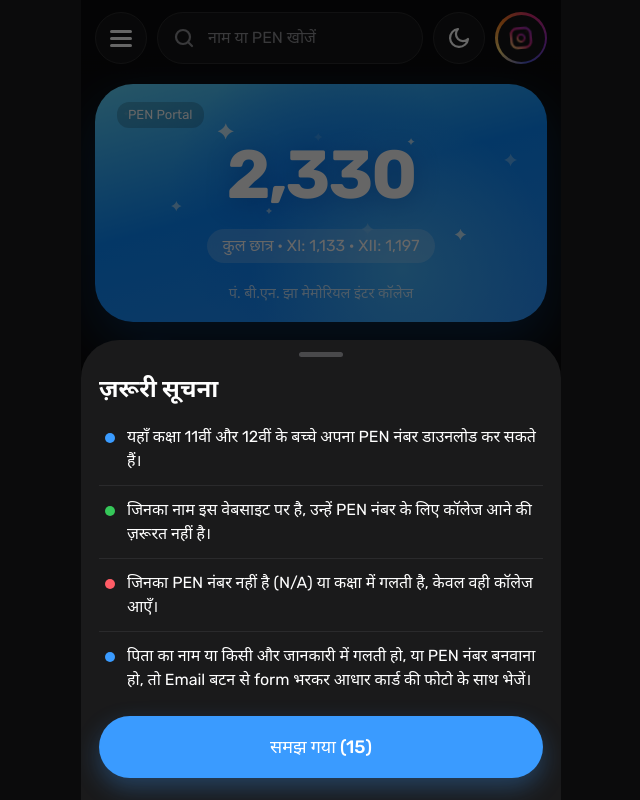
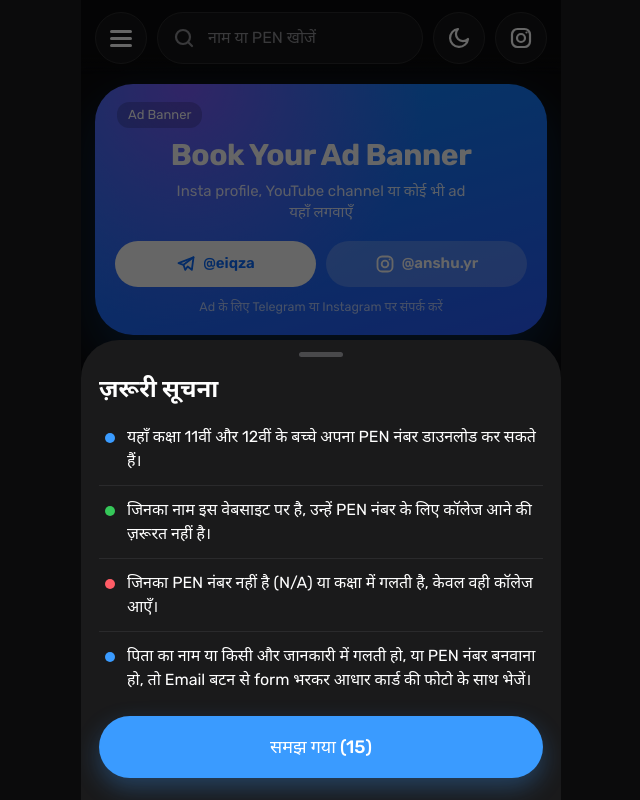
Before and after one commit to kushmil/Edu, a plain HTML site: page index.html in a window 1280 px wide. Shown: the whole page, without its empty margins (319-959 px from the left). Drawn offline with Linux system fonts and the light colour scheme.

Commit message:
Add files via upload

```diff
--- a/index.html
+++ b/index.html
@@ -27,6 +27,14 @@ svg{width:24px;height:24px;stroke:currentColor;fill:none;stroke-width:2.2;stroke
 #view{height:100%;overflow-y:auto;padding:calc(env(safe-area-inset-top,0px) + 84px) 14px 40px;scrollbar-width:none}
 #view::-webkit-scrollbar{display:none}
 .card,.pc{border-radius:38px;position:relative;overflow:hidden;color:#fff;background:radial-gradient(circle at 68% 78%,#46b4ff 0,transparent 42%),radial-gradient(circle at 50% 50%,#0a84ff 0,transparent 60%),linear-gradient(165deg,#63d9ff 0%,#0a8bff 45%,#2a93ff 100%);box-shadow:0 20px 50px rgba(10,132,255,.25)}
+.ad{border-radius:38px;position:relative;overflow:hidden;color:#fff;padding:54px 20px 20px;text-align:center;background:radial-gradient(circle at 20% 0,#7b5cff 0,transparent 55%),linear-gradient(165deg,#0a8bff 0%,#2a5cff 100%);box-shadow:0 20px 50px rgba(10,132,255,.25)}
+.adt{font-size:30px;font-weight:700;letter-spacing:-.5px;line-height:1.15}
+.ads{font-size:15px;opacity:.85;margin:8px auto 0;max-width:290px;line-height:1.4}
+.adb{display:flex;gap:10px;margin-top:18px}
+.adb a{flex:1;min-width:0;display:flex;align-items:center;justify-content:center;gap:7px;height:46px;border-radius:23px;font-size:15px;font-weight:600;transition:transform .15s}
+.adb a:active{transform:scale(.95)}.adb svg{width:20px;height:20px}
+.adb .b1{background:#fff;color:#0a6cff}.adb .b2{background:rgba(255,255,255,.22);color:#fff}
+.adn{font-size:12.5px;opacity:.65;margin-top:12px}
 .card{aspect-ratio:1.9;display:flex;align-items:center;justify-content:center}
 .mid{position:relative;z-index:1;display:flex;flex-direction:column;align-items:center;gap:8px;margin-top:-14px}
 .big{font-size:68px;font-weight:700;letter-spacing:-2px;text-shadow:0 4px 24px rgba(0,60,160,.35)}
@@ -108,16 +116,11 @@ svg{width:24px;height:24px;stroke:currentColor;fill:none;stroke-width:2.2;stroke
 .bg i:nth-child(1){top:0}.bg i:nth-child(2){top:7px}.bg i:nth-child(3){top:14px}
 .cb.open{background:var(--act);color:var(--bl)}
 .cb.open .bg i:nth-child(1){top:7px;transform:rotate(45deg)}.cb.open .bg i:nth-child(2){opacity:0;transform:scaleX(0)}.cb.open .bg i:nth-child(3){top:7px;transform:rotate(-45deg)}
-.ig{position:relative;width:52px;height:52px;border-radius:50%;display:grid;place-items:center;flex:none;overflow:hidden;transition:transform .2s}
-.ig:before{content:"";position:absolute;inset:-60%;background:conic-gradient(#feda75,#fa7e1e,#d62976,#962fbf,#4f5bd5,#feda75);animation:spin 3s linear infinite}
-.ig:after{content:"";position:absolute;inset:2.5px;border-radius:50%;background:var(--tb)}
-.ig svg{position:relative;z-index:1;width:26px;height:26px;animation:wg 4.5s ease-in-out infinite}
-.ig .a{stroke-dasharray:70;animation:dr 3s ease-in-out infinite}
-.ig .b{transform-box:fill-box;transform-origin:center;animation:pu 2.2s ease-in-out infinite}
-.ig .c{animation:bl 1.4s ease-in-out infinite}
+.ig{width:52px;height:52px;border-radius:50%;background:var(--tb);border:1px solid var(--bd);display:grid;place-items:center;flex:none;color:var(--tx);transition:transform .2s}
+.ig svg{width:24px;height:24px}
 @keyframes spin{to{transform:rotate(360deg)}}@keyframes pu{50%{transform:scale(.7)}}@keyframes bl{50%{opacity:.15}}
-@keyframes wg{0%,14%,100%{transform:rotate(0)}3%{transform:rotate(-16deg)}6%{transform:rotate(13deg)}9%{transform:rotate(-8deg)}}
-@keyframes dr{0%{stroke-dashoffset:70}55%,100%{stroke-dashoffset:0}}
+
+
 .menu{position:absolute;inset:0;z-index:11;background:rgba(0,0,0,.55);backdrop-filter:blur(8px);-webkit-backdrop-filter:blur(8px);opacity:0;pointer-events:none;transition:opacity .3s}
 .menu.on{opacity:1;pointer-events:auto}
 .mp{margin:calc(env(safe-area-inset-top,0px) + 74px) 14px 0;background:var(--pn);border:1px solid var(--bd);border-radius:30px;padding:8px;transform:translateY(-16px) scale(.96);transform-origin:top left;transition:transform .4s cubic-bezier(.2,.9,.3,1)}
@@ -157,14 +160,14 @@ function count(el,to){var t=performance.now();(function f(n){var p=Math.min((n-t
 function chrome(){var MI=[["stu","li","छात्र सूची","सभी छात्र खोजें","linear-gradient(160deg,#4ab3ff,#2b6bff)"],["calc","ca","कैलकुलेटर","हिसाब और Marks %","linear-gradient(160deg,#4bd6a0,#1c9a78)"],["info","al","सूचना","ज़रूरी बातें और मदद","linear-gradient(160deg,#ffa23a,#ff6a2a)"]];
 function mi(t,k,n,d,g,x){return '<'+t+' class="mi" '+x+'><i style="background:'+g+'">'+ic(k)+'</i><div><b>'+n+'</b><small>'+d+'</small></div></'+t+'>'}
 var items=MI.map(function(m){return mi("button",m[1],m[2],m[3],m[4],'data-a="tab" data-v="'+m[0]+'"')}).join("")+mi("button","ml","गलती सुधार Email","form भरकर भेजें","linear-gradient(160deg,#9b7bff,#6a45e8)",'data-a="mail"')+mi("a","tg","Telegram Support","PEN से जुड़े सवाल","linear-gradient(160deg,#4ab3ff,#2b6bff)",'data-a="mc" href="https://t.me/bnjhacollege" target="_blank" rel="noopener"');
-$("app").innerHTML='<div class="top"><button class="cb" id="mb" data-a="menu" aria-label="Menu"><span class="bg"><i></i><i></i><i></i></span></button><label class="sr">'+ic("se")+'<input id="q" type="search" placeholder="नाम या PEN खोजें" autocomplete="off" enterkeyhint="search"></label><button class="cb" data-a="th" aria-label="Theme"><span class="moon">'+ic("mo")+'</span><span class="sun">'+ic("su")+'</span></button><a class="ig" href="https://instagram.com/ik.ansu" target="_blank" rel="noopener" aria-label="Instagram"><svg viewBox="0 0 24 24" fill="none"><defs><linearGradient id="igg" x1="0" y1="1" x2="1" y2="0"><stop offset="0" stop-color="#feda75"/><stop offset=".45" stop-color="#d62976"/><stop offset="1" stop-color="#962fbf"/></linearGradient></defs><rect class="a" x="3" y="3" width="18" height="18" rx="5.5" stroke="url(#igg)"/><circle class="b" cx="12" cy="12" r="4" stroke="url(#igg)"/><circle class="c" cx="17.5" cy="6.5" r="1.1" fill="#d62976" stroke="none"/></svg></a></div><div class="menu" id="menu" data-a="mclose"><div class="mp">'+items+'</div></div><div id="view"></div>';
+$("app").innerHTML='<div class="top"><button class="cb" id="mb" data-a="menu" aria-label="Menu"><span class="bg"><i></i><i></i><i></i></span></button><label class="sr">'+ic("se")+'<input id="q" type="search" placeholder="नाम या PEN खोजें" autocomplete="off" enterkeyhint="search"></label><button class="cb" data-a="th" aria-label="Theme"><span class="moon">'+ic("mo")+'</span><span class="sun">'+ic("su")+'</span></button><a class="ig" href="https://instagram.com/anshu.yr" target="_blank" rel="noopener" aria-label="Instagram">'+ic("ig")+'</a></div><div class="menu" id="menu" data-a="mclose"><div class="mp">'+items+'</div></div><div id="view"></div>';
 var dt;$("q").oninput=function(e){q=e.target.value;if(tab!="stu")return setTab("stu");clearTimeout(dt);dt=setTimeout(apply,120)};setTab(tab)}
 function menu(o){var m=$("menu");if(!m)return;m.classList.toggle("on",o);$("mb").classList.toggle("open",o)}
 function setTab(t){tab=t;$("app").dataset.tab=t;document.querySelectorAll(".mi[data-a=tab]").forEach(function(b){b.classList.toggle("on",b.dataset.v==t)});var v=$("view");v.scrollTop=0;
 v.innerHTML=t=="stu"?vStu():t=="calc"?vCalc():vInfo();if(t=="stu")initStu();if(t=="calc"){cdisp()}}
-function vStu(){var a=D.filter(function(s){return s[3]==11}).length;return '<div class="card">'+stars()+'<span class="dm">PEN Portal</span><div class="mid"><div class="big" id="big">0</div><div class="pl">कुल छात्र &middot; XI: '+a.toLocaleString("en-IN")+' &middot; XII: '+(D.length-a).toLocaleString("en-IN")+'</div></div><div class="cn">पं. बी.एन. झा मेमोरियल इंटर कॉलेज</div></div>'+
+function vStu(){var a=D.filter(function(s){return s[3]==11}).length;return '<div class="ad"><span class="dm">Ad Banner</span><div class="adt">Book Your Ad Banner</div><div class="ads">Insta profile, YouTube channel या कोई भी ad यहाँ लगवाएँ</div><div class="adb"><a class="b1" href="https://t.me/eiqza" target="_blank" rel="noopener">'+ic("tg")+'@eiqza</a><a class="b2" href="https://instagram.com/anshu.yr" target="_blank" rel="noopener">'+ic("ig")+'@anshu.yr</a></div><div class="adn">Ad के लिए Telegram या Instagram पर संपर्क करें</div></div>'+
 '<div class="acts">'+[["all",ic("li"),"सभी"],["11","XI","कक्षा 11"],["12","XII","कक्षा 12"],["na",ic("al"),"PEN नहीं"]].map(function(x){return '<button data-a="flt" data-v="'+x[0]+'" class="'+(flt==x[0]?"on":"")+'"><i>'+x[1]+'</i>'+x[2]+'</button>'}).join("")+'</div><div class="pn"><div class="ph"><h4>छात्र सूची</h4><span id="cnt"></span></div><div id="list"></div><div id="more" style="height:1px"></div></div>'}
-function initStu(){count($("big"),D.length);if(io)io.disconnect();io=new IntersectionObserver(function(es){if(es[0].isIntersecting&&shown<list.length){chunk();io.unobserve($("more"));requestAnimationFrame(function(){io.observe($("more"))})}},{root:$("view"),rootMargin:"1400px 0px"});$("q").value=q;apply()}
+function initStu(){if(io)io.disconnect();io=new IntersectionObserver(function(es){if(es[0].isIntersecting&&shown<list.length){chunk();io.unobserve($("more"));requestAnimationFrame(function(){io.observe($("more"))})}},{root:$("view"),rootMargin:"1400px 0px"});$("q").value=q;apply()}
 function row(s){var n=tc(s[0]),h=[].reduce.call(s[0],function(a,c){return a+c.charCodeAt(0)*7},0)%360;
 return '<button class="row" data-a="stu" data-v="'+s[5]+'"><div class="av" style="--h:'+h+'">'+esc(n[0])+'</div><div class="in"><b>'+esc(n)+'</b><span>पिता: '+esc(tc(s[1]))+'</span></div><div class="tr">'+(s[2]?'':'<em>N/A</em>')+'<u>'+(s[3]==11?"XI":"XII")+'</u>'+ic("ch")+'</div></button>'}
 function chunk(){var e=Math.min(shown+PAGE,list.length),h="";for(var i=shown;i<e;i++){var L=list[i][0][0].toUpperCase();if(L!==lastL){lastL=L;h+='<div class="lt">'+esc(L)+'</div>'}h+=row(list[i])}$("list").insertAdjacentHTML("beforeend",h);shown=e}
@@ -224,7 +227,7 @@ x.fillStyle=al(.75);x.font="500 20px "+F;x.textAlign="center";x.fillText("PEN Po
 c.toBlob(function(b){var a=document.createElement("a");a.href=URL.createObjectURL(b);a.download="PEN_"+s[0].replace(/\s+/g,"_")+".png";document.body.appendChild(a);a.click();a.remove();setTimeout(function(){URL.revokeObjectURL(a.href)},4000);toast("PEN कार्ड डाउनलोड हो गया \u2713")},"image/png")}
 /* info */
 function vInfo(){return '<h4 style="font-size:30px;font-weight:600;margin:4px 6px 16px">सूचना</h4><div class="pn"><h4>ज़रूरी बातें</h4>'+noteH()+'</div><div class="pn"><h4>मदद</h4>'+
-[["tg","Telegram Support","PEN से जुड़े सवाल पूछें","linear-gradient(160deg,#4ab3ff,#2b6bff)","https://t.me/bnjhacollege"],["ml","गलती सुधार Email","form भरकर भेजें","linear-gradient(160deg,#ffa23a,#ff6a2a)",""],["ig","Instagram","Made by AnshuRajhans","linear-gradient(160deg,#ff5c9a,#8a4dff)","https://instagram.com/ik.ansu"]].map(function(x){var h='<i style="background:'+x[3]+'">'+ic(x[0])+'</i><div><b>'+x[1]+'</b><small>'+x[2]+'</small></div>';return x[4]?'<a class="ex" href="'+x[4]+'" target="_blank" rel="noopener">'+h+'</a>':'<button class="ex" data-a="mail">'+h+'</button>'}).join("")+'</div>'}
+[["tg","Telegram Support","PEN से जुड़े सवाल पूछें","linear-gradient(160deg,#4ab3ff,#2b6bff)","https://t.me/bnjhacollege"],["ml","गलती सुधार Email","form भरकर भेजें","linear-gradient(160deg,#ffa23a,#ff6a2a)",""],["ig","Instagram","Made by AnshuRajhans","linear-gradient(160deg,#ff5c9a,#8a4dff)","https://instagram.com/anshu.yr"]].map(function(x){var h='<i style="background:'+x[3]+'">'+ic(x[0])+'</i><div><b>'+x[1]+'</b><small>'+x[2]+'</small></div>';return x[4]?'<a class="ex" href="'+x[4]+'" target="_blank" rel="noopener">'+h+'</a>':'<button class="ex" data-a="mail">'+h+'</button>'}).join("")+'</div>'}
 /* calculator */
 var C={a:null,op:null,cur:"0",fresh:1,hs:""};
 function vCalc(){var K=[["AC","f"],["bk","f"],["%","f"],["\u00f7","o"],["7"],["8"],["9"],["\u00d7","o"],["4"],["5"],["6"],["\u2212","o"],["1"],["2"],["3"],["+","o"],["0","z"],[".",""],["=","o"]];
```
